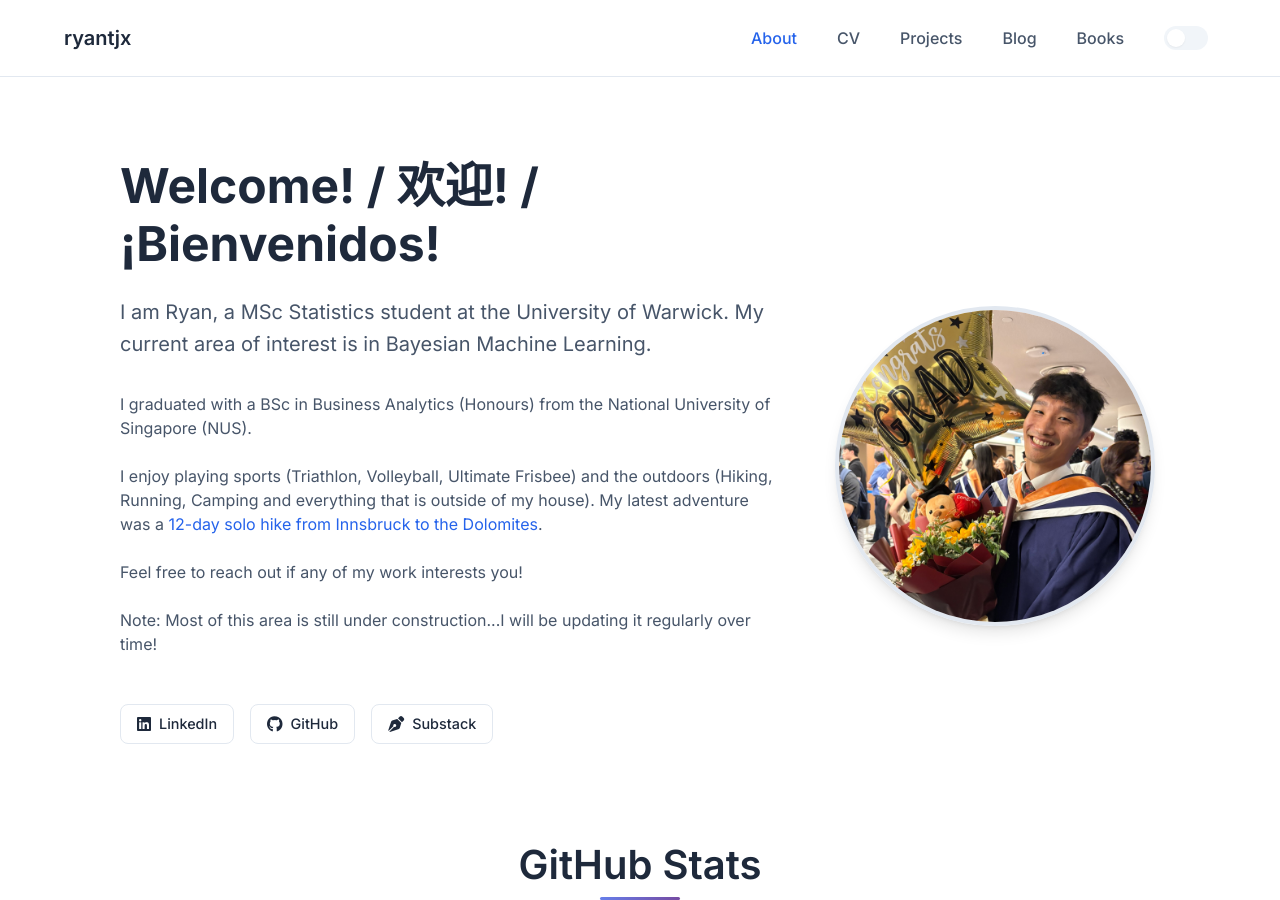
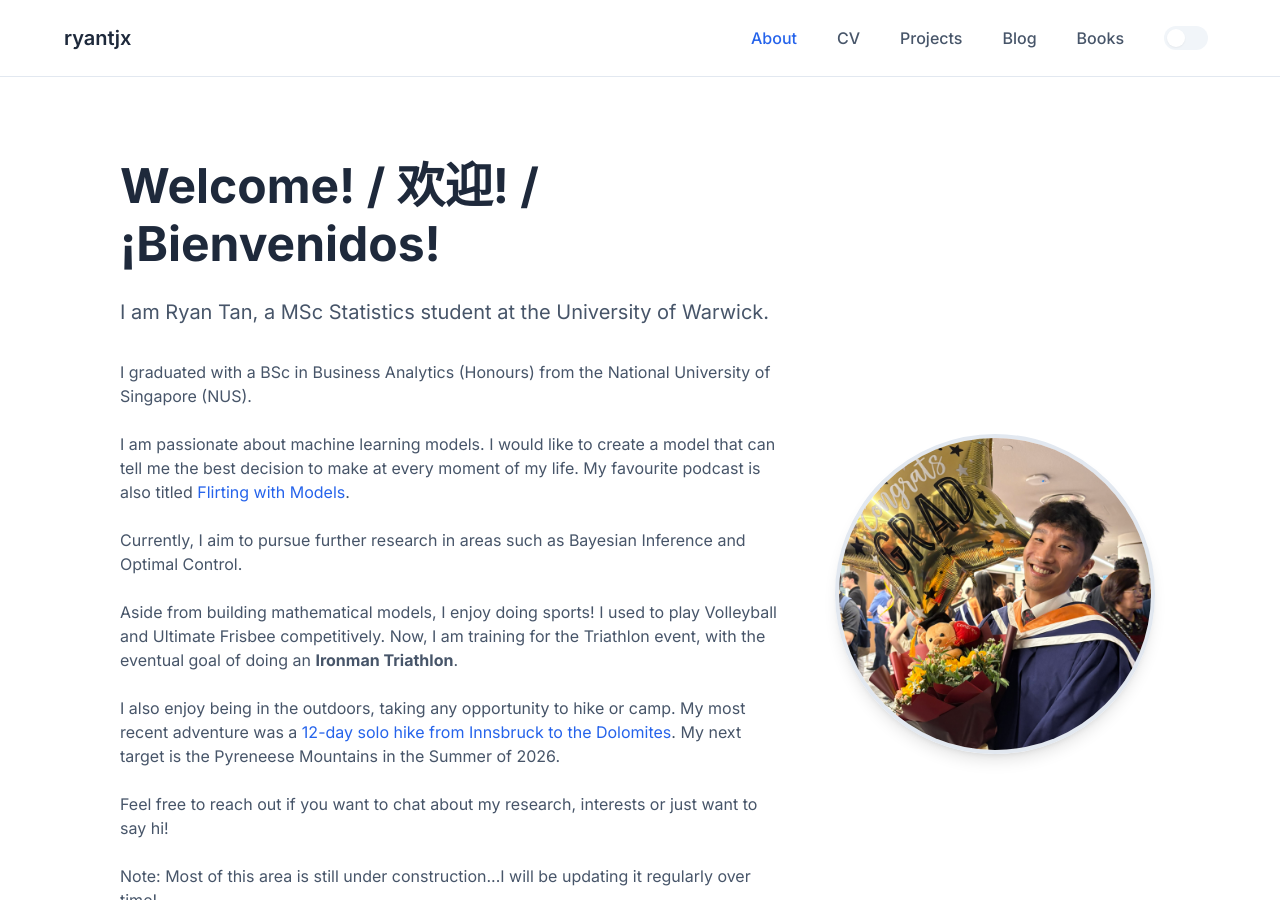
Before and after one commit to ryantjx/ryantjx.github.io, a Jekyll site: the page built from index.html, in a window 1280 px wide and 900 px high. Built offline with Jekyll 4.4.1, drawn with Linux system fonts in a browser that asks for light colours; the list of posts is cut into pages by our own code; grey boxes are pictures that could not be loaded.

Commit message:
update description

```diff
--- a/index.html
+++ b/index.html
@@ -7,11 +7,24 @@ layout: default
     <div class="home-text-container">
       <div class="home-text">
         <h1>Welcome! / 欢迎! / ¡Bienvenidos! </h1>
-        <p class="lead">I am Ryan, a MSc Statistics student at the University of Warwick. My current area of interest is in Bayesian Machine Learning.</p>
-        <p>I graduated with a BSc in Business Analytics (Honours) from the National University of Singapore (NUS). </p>
-        <p></p>
-        <p>I enjoy playing sports (Triathlon, Volleyball, Ultimate Frisbee) and the outdoors (Hiking, Running, Camping and everything that is outside of my house). My latest adventure was a <a href="https://ryanmula33.notion.site/12-day-hut-hiking-from-innsbruck-to-dolomites-san-martino-di-castrozza-36dd882976be4721a3c198340d94f6fd">12-day solo hike from Innsbruck to the Dolomites</a>.</p>
-        <p>Feel free to reach out if any of my work interests you!</p>
+        <p class="lead">I am Ryan Tan, a MSc Statistics student at the University of Warwick.</p>
+
+        <p>I graduated with a BSc in Business Analytics (Honours) from the National University of Singapore (NUS).</p>
+        <p>I am passionate about machine learning models. I would like to create a model that can tell me the best decision to make at every moment of my life. My favourite podcast is also titled <a href="https://www.flirtingwithmodels.com/">Flirting with Models</a>.</p>
+        <p>Currently, I aim to pursue further research in areas such as Bayesian Inference and Optimal Control.</p>
+        <!-- <p>I have always been fascinated by mathematical models that can explain and predict how the world behaves.</p>
+        <p>My first encounter with this idea was through Snell's Law in Physics class when I was 14, which describes how light bends when passing between different media.
+        That experience sparked my interest in understanding how mathematical models can capture real phenomena, ultimately leading to my pursuit in computer science and statistics, learning about models and computational tools that allow us to model and infer the world’s underlying patterns.</p> -->
+
+        <p>Aside from building mathematical models, I enjoy doing sports!
+        I used to play Volleyball and Ultimate Frisbee competitively.
+        Now, I am training for the Triathlon event, with the eventual goal of doing an <b>Ironman Triathlon</b>.</p>
+
+        <p>I also enjoy being in the outdoors, taking any opportunity to hike or camp.
+        My most recent adventure was a <a href="https://ryanmula33.notion.site/12-day-hut-hiking-from-innsbruck-to-dolomites-san-martino-di-castrozza-36dd882976be4721a3c198340d94f6fd">12-day solo hike from Innsbruck to the Dolomites</a>.
+        My next target is the Pyreneese Mountains in the Summer of 2026.</p>
+
+        <p>Feel free to reach out if you want to chat about my research, interests or just want to say hi!</p>
 
         <p>Note: Most of this area is still under construction...I will be updating it regularly over time!</p>
       </div>
```
